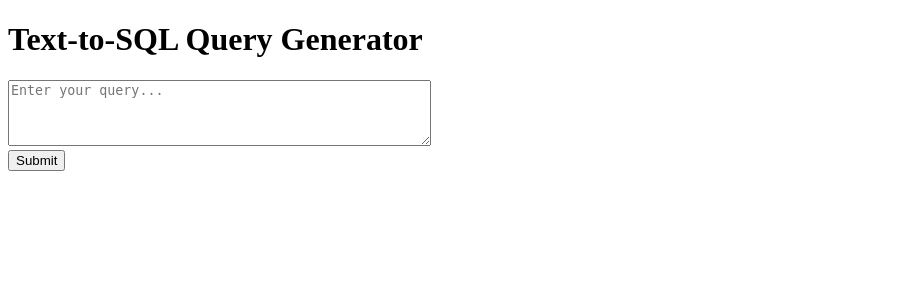
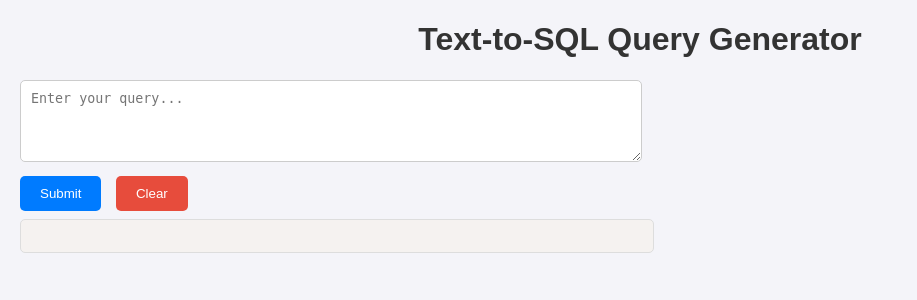
Before and after one commit to SibiVasudevan/basic-text-to-sql, a Flask app: page / in a window 1280 px wide. Shown: the top 300 px of the page, without its empty margins (0-917 px from the left). Run offline with Flask 3, Linux system fonts and the light colour scheme; data comes from the database, SQL or seed files in the repository; some libraries are stand-ins or nearby versions.

Commit message:
Update index.html

```diff
--- a/templates/index.html
+++ b/templates/index.html
@@ -2,17 +2,40 @@
 <html>
 <head>
     <title>Text-to-SQL</title>
+    <link href="https://cdnjs.cloudflare.com/ajax/libs/prism/1.29.0/themes/prism.min.css" rel="stylesheet" />
+    <script src="https://cdnjs.cloudflare.com/ajax/libs/prism/1.29.0/prism.min.js"></script>
+    <script src="https://cdnjs.cloudflare.com/ajax/libs/prism/1.29.0/components/prism-sql.min.js"></script>
+    <style>
+        body { font-family: Arial, sans-serif; margin: 20px; background-color: #f4f4f9; }
+        h1 { color: #333; text-align: center; }
+        textarea { width: 100%; max-width: 600px; padding: 10px; border: 1px solid #ccc; border-radius: 5px; resize: vertical; }
+        button { padding: 10px 20px; border: none; border-radius: 5px; cursor: pointer; margin-top: 10px; }
+        #submit-btn { background-color: #007bff; color: white; }
+        #submit-btn:hover { background-color: #0056b3; }
+        #clear-btn { background-color: #e74c3c; color: white; margin-left: 10px; }
+        #clear-btn:hover { background-color: #c0392b; }
+        pre { background-color: #fff; padding: 15px; border: 1px solid #ddd; border-radius: 5px; max-width: 600px; margin-top: 20px; }
+        .error { color: #e74c3c; font-weight: bold; }
+        #loading { display: none; color: #666; margin-top: 10px; }
+    </style>
 </head>
 <body>
     <h1>Text-to-SQL Query Generator</h1>
     <textarea id="query" rows="4" cols="50" placeholder="Enter your query..."></textarea><br>
-    <button onclick="submitQuery()">Submit</button>
-    <pre id="sql-output"></pre>
-    <pre id="results-output"></pre>
+    <button id="submit-btn" onclick="submitQuery()">Submit</button>
+    <button id="clear-btn" onclick="clearForm()">Clear</button>
+    <div id="loading">Processing...</div>
+    <pre id="sql-output"><code class="language-sql"></code></pre>
+    <div id="results-output"></div>
 
     <script>
     function submitQuery() {
         const query = document.getElementById('query').value;
+        const button = document.getElementById('submit-btn');
+        const loading = document.getElementById('loading');
+        button.disabled = true;
+        loading.style.display = 'block';
+
         fetch('/api/query', {
             method: 'POST',
             headers: { 'Content-Type': 'application/json' },
@@ -20,16 +43,30 @@
         })
         .then(response => response.json())
         .then(data => {
-            document.getElementById('sql-output').textContent = `SQL Query:\n${data.sql_query}`;
+            document.querySelector('#sql-output code').textContent = data.sql_query;
+            Prism.highlightAll();
             const result = data.execution_result;
+            const output = document.getElementById('results-output');
             if (result && result.results) {
-                const headers = result.columns.join(' | ');
-                const rows = result.results.map(row => row.join(' | ')).join('\n');
-                document.getElementById('results-output').textContent = `Results:\n${headers}\n${rows}`;
+                let table = '<table style="border-collapse: collapse; width: 100%; max-width: 600px;">';
+                table += '<tr>' + result.columns.map(col => `<th style="border: 1px solid #ddd; padding: 8px;">${col}</th>`).join('') + '</tr>';
+                table += result.results.map(row => '<tr>' + row.map(cell => `<td style="border: 1px solid #ddd; padding: 8px;">${cell}</td>`).join('') + '</tr>').join('');
+                table += '</table>';
+                output.innerHTML = table;
             } else if (result && result.error) {
-                document.getElementById('results-output').textContent = `Error: ${result.error}`;
+                output.innerHTML = `<span class="error">Error: ${result.error}</span>`;
             }
+        })
+        .finally(() => {
+            button.disabled = false;
+            loading.style.display = 'none';
         });
+    }
+
+    function clearForm() {
+        document.getElementById('query').value = '';
+        document.querySelector('#sql-output code').textContent = '';
+        document.getElementById('results-output').innerHTML = '';
     }
     </script>
 </body>
```
